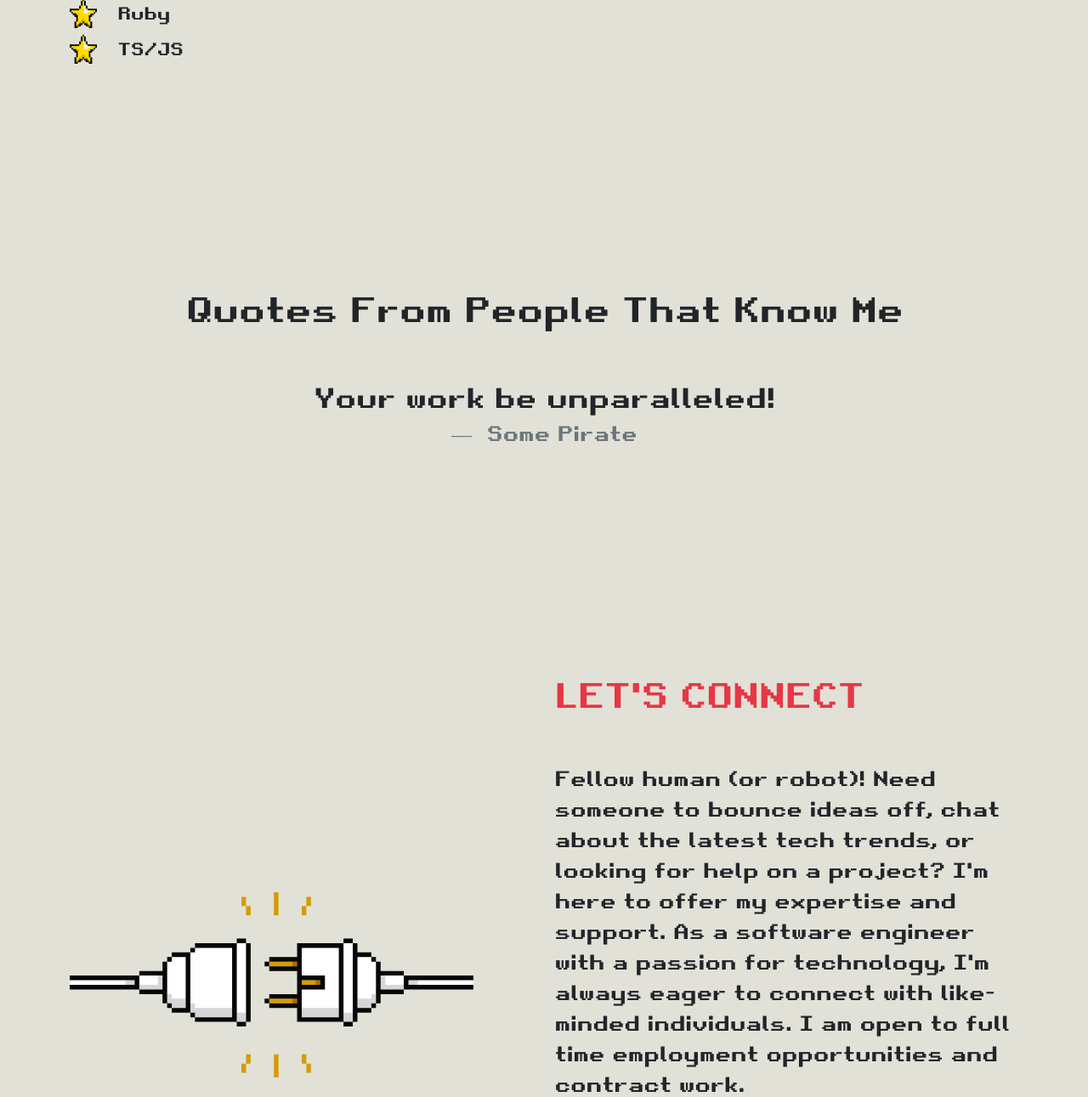
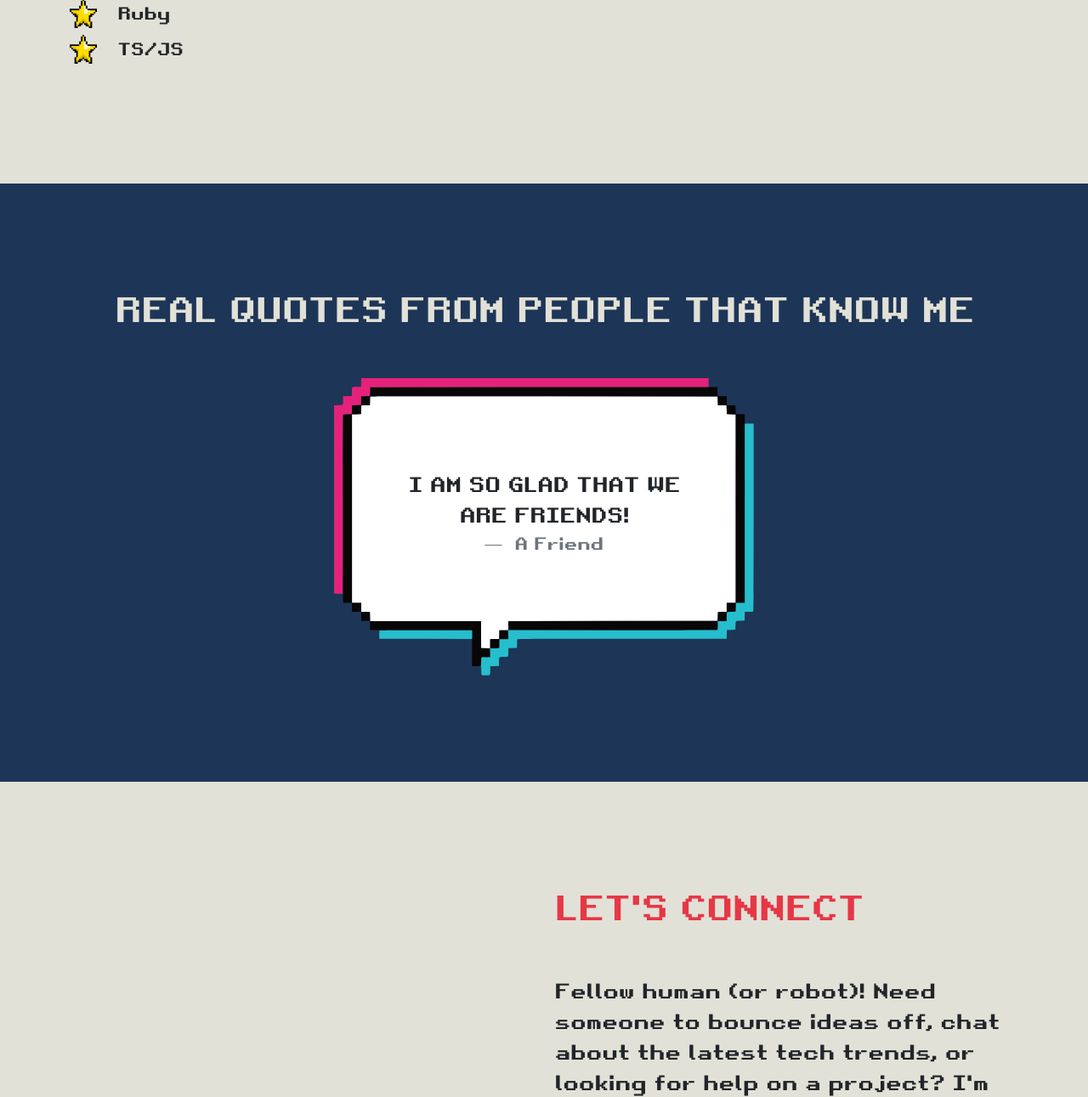
Before and after one commit to jukafah/portfolio, a Flask app: page / in a window 1280 px wide. Shown: the part 2875-4166 px from the top of the page at 85% size. Run offline with Flask 2, Linux system fonts and the light colour scheme.

Commit message:
adjusts quotes section with speech bubble

```diff
--- a/static/stylesheets/styles.css
+++ b/static/stylesheets/styles.css
@@ -39,6 +39,9 @@ body {
 .light-accent {
     color: var(--light-accent);
 }
+.light-shade {
+    color: var(--light-shade);
+}
 .bg-light-shade {
     background-color: var(--light-shade);
 }
@@ -49,10 +52,8 @@ body {
     background-color: var(--dark-accent);
 }
 .bg-bubble {
-    background: url("../images/chat-bubble-1.svg") no-repeat;
-    height: 300px;
-    padding-top: 50px;
-    padding-left: 25px;
+    background: url("../images/chat-bubble-1.svg") no-repeat center;
+    background-size: contain;
 }
 
 .bars {
@@ -121,6 +122,13 @@ body {
     color: var(--light-shade);
 }
 
+.carousel-item {
+    height: 350px;
+}
+.quote {
+    max-width: 325px;
+}
+
 .social-link {
     color: var(--light-accent);
     text-decoration: none;
@@ -130,18 +138,3 @@ body {
 .social-link:hover {
     color: var(--dark-accent);
 }
-
-
-
-/*.pixel-pill {*/
-/*    background: url("../images/pixelpill.svg");*/
-/*    fill: lightgray;*/
-/*    color: lightgray;*/
-/*}*/
-
-/*.character-sheet {*/
-/*    background-image: url("../images/bg-parchment.svg");*/
-/*    background-position: center;*/
-/*    background-repeat: no-repeat;*/
-/*    background-size: cover;*/
-/*}*/
--- a/templates/_quotes.html
+++ b/templates/_quotes.html
@@ -1,64 +1,74 @@
-<!-- clean this up with an iterable -->
-<div class="container" id="quotes">
-      <h1 class="text-center rounded">Quotes From People That Know Me</h1>
-      <div id="quoteCarousel" class="carousel slide pt-5" data-bs-ride="carousel">
+<div class="container text-center" id="quotes">
+      <h1 class="text-uppercase pb-5 light-shade">Real Quotes From People That Know Me</h1>
+      <div id="quoteCarousel" class="carousel slide carousel-fade" data-bs-ride="carousel">
           <div class="carousel-inner">
-              <div class="carousel-item active" data-bs-interval="6000">
-                  <figure class="text-center">
+              <div class="carousel-item bg-bubble active" data-bs-interval="6000">
+                  <div class="quote d-inline-flex h-100">
+                      <figure class="align-self-center">
                           <blockquote class="blockquote">
-                          <p class="fs-2">Your work be unparalleled!</p>
+                              <p class="fs-4">I AM SO GLAD THAT WE ARE FRIENDS!</p>
                           </blockquote>
-                      <figcaption class="blockquote-footer fs-4">
+                          <figcaption class="blockquote-footer fs-5">
+                              A Friend
+                          </figcaption>
+                      </figure>
+                  </div>
+              </div>
+              <div class="carousel-item bg-bubble" data-bs-interval="6000">
+                  <div class="quote d-inline-flex h-100">
+                      <figure class="align-self-center">
+                          <blockquote class="blockquote">
+                              <p class="fs-4">Your work be unparalleled!</p>
+                          </blockquote>
+                          <figcaption class="blockquote-footer fs-5">
                               Some Pirate
                           </figcaption>
                       </figure>
                   </div>
-              <div class="carousel-item" data-bs-interval="6000">
-                  <figure class="text-center">
+              </div>
+              <div class="carousel-item bg-bubble" data-bs-interval="6000">
+                  <div class="quote d-inline-flex h-100">
+                      <figure class="align-self-center">
                           <blockquote class="blockquote">
-                          <p class="fs-2">I AM SO GLAD THAT WE ARE FRIENDS!</p>
+                              <p class="fs-4">You're great at figuring stuff out.</p>
                           </blockquote>
-                      <figcaption class="blockquote-footer fs-4">
-                          One Of My Friends
-                      </figcaption>
-                  </figure>
-              </div>
-              <div class="carousel-item" data-bs-interval="6000">
-                  <figure class="text-center">
-                      <blockquote class="blockquote">
-                          <p class="fs-2">You're great at figuring stuff out.</p>
-                      </blockquote>
-                      <figcaption class="blockquote-footer fs-4">
+                          <figcaption class="blockquote-footer fs-5">
                               Previous Employer
                           </figcaption>
                       </figure>
                   </div>
-              <div class="carousel-item" data-bs-interval="6000">
-                  <figure class="text-center">
+              </div>
+              <div class="carousel-item bg-bubble" data-bs-interval="6000">
+                  <div class="quote d-inline-flex h-100">
+                      <figure class="align-self-center">
                           <blockquote class="blockquote">
-                          <p class="fs-2">Thanks for the help!</p>
+                              <p class="fs-4">Thanks for the help!</p>
                           </blockquote>
-                      <figcaption class="blockquote-footer fs-4">
-                          Previous Coworker
+                          <figcaption class="blockquote-footer fs-5">
+                              A Coworker
                           </figcaption>
                       </figure>
                   </div>
-              <div class="carousel-item" data-bs-interval="6000">
-                  <figure class="text-center">
+              </div>
+              <div class="carousel-item bg-bubble" data-bs-interval="6000">
+                  <div class="quote d-inline-flex h-100">
+                      <figure class="align-self-center">
                           <blockquote class="blockquote">
-                          <p class="fs-2">Who raised you? They deserve a medal for a job well done.</p>
+                              <p class="fs-4">Who raised you? They deserve a medal for a job well done.</p>
                           </blockquote>
-                      <figcaption class="blockquote-footer fs-4">
+                          <figcaption class="blockquote-footer fs-5">
                               My Parents
                           </figcaption>
                       </figure>
                   </div>
-              <div class="carousel-item" data-bs-interval="6000">
-                  <figure class="text-center">
+              </div>
+              <div class="carousel-item bg-bubble" data-bs-interval="6000">
+                  <div class="quote d-inline-flex h-100">
+                      <figure class="align-self-center">
                           <blockquote class="blockquote">
-                          <p class="fs-2">Nobody will believe these are real quotes.</p>
+                              <p class="fs-4">Nobody will believe these are real quotes.</p>
                           </blockquote>
-                      <figcaption class="blockquote-footer fs-4">
+                          <figcaption class="blockquote-footer fs-5">
                               My Wife
                           </figcaption>
                       </figure>
@@ -66,3 +76,4 @@
               </div>
           </div>
       </div>
+</div>
--- a/templates/index.html
+++ b/templates/index.html
@@ -18,7 +18,11 @@
       {% include '_intro.html' %}
       {%  include '_work_history.html' %}
       {% include '_character_sheet.html' %}
-      {%  include '_quotes.html' %}
+
+      <div class="bg-dark-accent">
+          {%  include '_quotes.html' %}
+      </div>
+
       {% include '_contact.html' %}
       {% include '_footer.html' %}
   </div>
```
Lines whose indentation alone changed are shown as unchanged.
